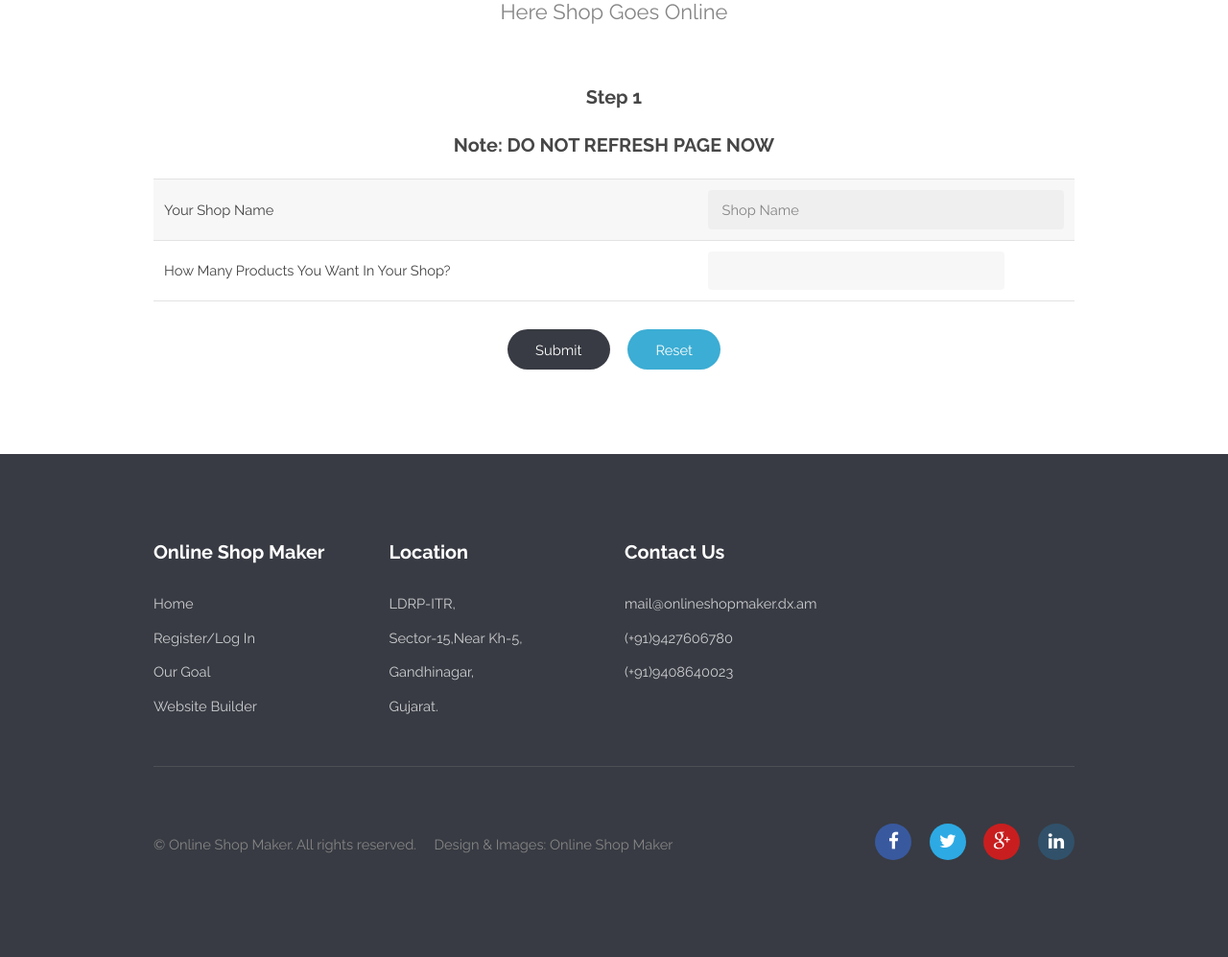
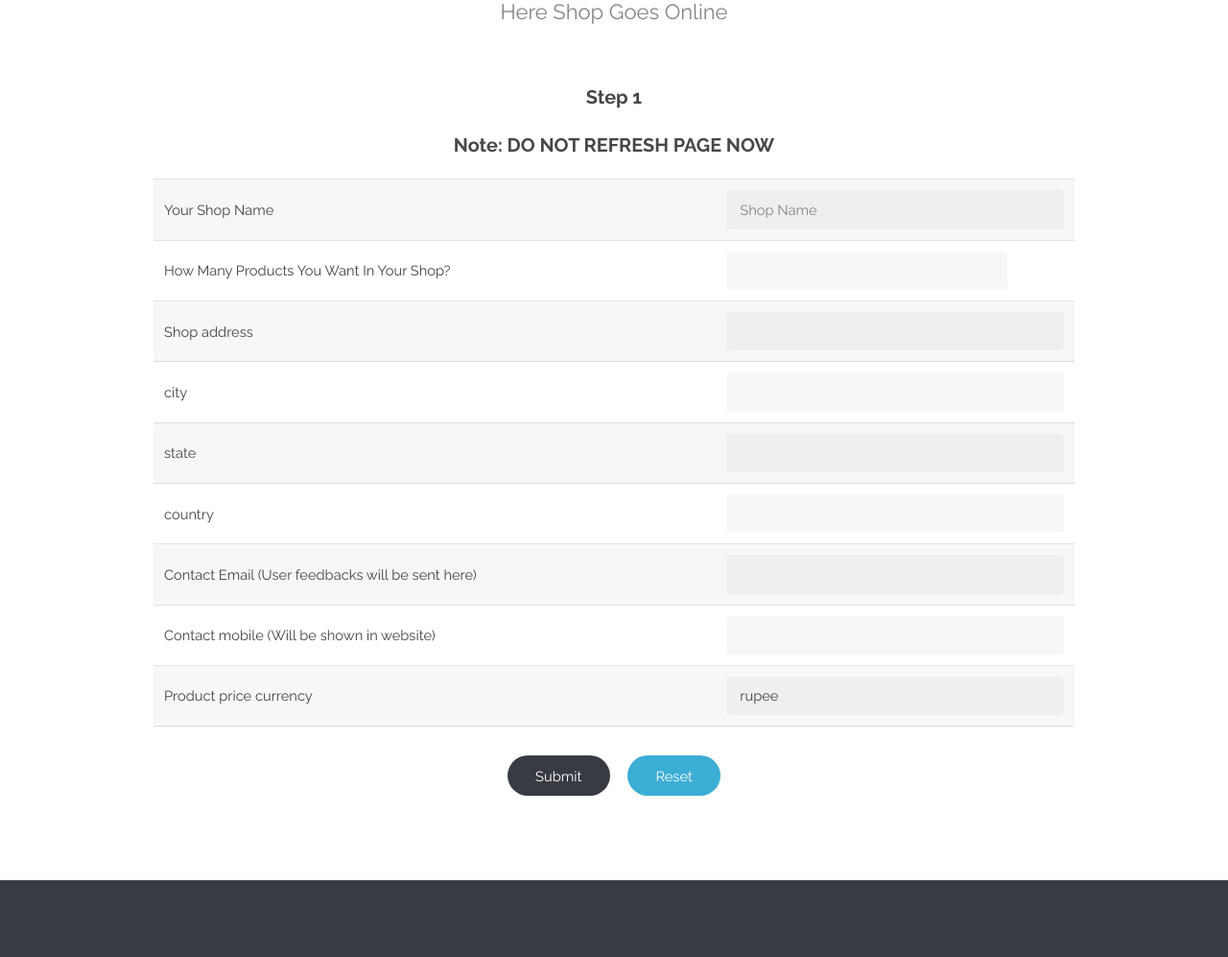
Before and after one commit to ChintanNandish/onlineshopmaker_new, a PHP site: page /websitebuilder.php in a window 1280 px wide. Shown: the part 255-1252 px from the top of the page at 96% size. Before the commit the page ends 1151 px from the top, so only its background shows below. Run offline with PHP 8.4, Linux system fonts and the light colour scheme; the visitor is signed in with stand-in values (Sample User, id 1).

Commit message:
Added owner-data.json, shop details

```diff
--- a/js/myjs.js
+++ b/js/myjs.js
@@ -155,10 +155,20 @@
 		}
 
 		var shopname;
+		var contact_email;
+		var contact_mobile;
+		var shop_address, shop_city, shop_state, shop_country, product_currency;
 		function last_check(){
 			var start=0;
 			var pattern=/^[A-Za-z0-9']+(\s{0,1}[A-Za-z0-9'])*$/;
 			shopname = document.getElementById('shopname').value;
+			contact_email = document.getElementById('contact_email').value;
+			contact_mobile = document.getElementById('contact_mobile').value;
+			shop_address = document.getElementById('shop_address').value;
+			shop_city = document.getElementById('shop_city').value;
+			shop_state = document.getElementById('shop_state').value;
+			shop_country = document.getElementById('shop_country').value;
+			product_currency = document.getElementById('product_currency').value;
 			if(shopname==''){
 				alert("Please Enter Shop Name");
 				document.getElementById("shopname").focus();
@@ -179,6 +189,41 @@
 			if(document.getElementById('product_type').value==''){
 				alert("Please Select how many Products!");
 				document.getElementById("product_type").focus();
+				return false;
+			}
+			else if (isNaN(document.getElementById('product_type').value) || document.getElementById('product_type').value < 0 || !(document.getElementById('product_type').value % 1 === 0)){
+				alert("Number of products must be positive integer!");
+				document.getElementById("product_type").focus();
+				return false;
+			}
+			else if (shop_address == ''){
+				alert("Please enter shop address!");
+				document.getElementById("shop_address").focus();
+				return false;
+			}
+			else if (contact_email == ''){
+				alert("Please enter contact email!");
+				document.getElementById("contact_email").focus();
+				return false;
+			}
+			else if (contact_mobile == ''){
+				alert("Please enter contact mobile!");
+				document.getElementById("contact_mobile").focus();
+				return false;
+			}
+			else if (shop_city == ''){
+				alert("Please enter city!");
+				document.getElementById("shop_city").focus();
+				return false;
+			}
+			else if (shop_state == ''){
+				alert("Please enter state!");
+				document.getElementById("shop_state").focus();
+				return false;
+			}
+			else if (shop_country == ''){
+				alert("Please enter country!");
+				document.getElementById("shop_country").focus();
 				return false;
 			}
 			document.getElementById('first_div').style.display='none';
@@ -313,19 +358,29 @@
 					'<input type="text" id="product_size" name="product_size" placeholder="width x height x depth or S/M/L/XL"><label>Product size</label>'+
 					'<input type="text" id="product_description" name="product_description"><label>Product description</label>'+
 					'<input type="text" id="product_gender" name="product_gender"><label>Product gender</label>'+
-					'<input type="text" id="product_offer_price" name="product_offer_price"><label>Product offer price</label>'+
-					'<input type="text" id="product_offer_percentage" name="product_offer_percentage"><label>Product offer in percentage(%)</label>'+
+					'<input type="text" id="product_offer_price" onkeyup="get_offer_percentage(this.value)" name="product_offer_price"><label>Product offer price</label>'+
+					'<input type="text" id="product_offer_percentage" onkeyup="get_offer_price(this.value)" name="product_offer_percentage"><label>Product offer in percentage(%)</label>'+
 					'<input type="text" id="product_color" name="product_color"><label>Product color</label>'+
 					'<input type="hidden" id="shop_name" name="shop_name" value="'+shopname+'">'+
 					'<input type="hidden" id="product_cat" name="product_cat">'+
 					'<input type="hidden" id="product_subcat" name="product_subcat">'+
 					'<input type="hidden" id="temp_flag" name="temp_flag" value="0">'+
+					'<input type="hidden" id="shop_address" name="shop_address" value="'+shop_address+'">'+
+					'<input type="hidden" id="shop_city" name="shop_city" value="'+shop_city+'">'+
+					'<input type="hidden" id="shop_state" name="shop_state" value="'+shop_state+'">'+
+					'<input type="hidden" id="shop_country" name="shop_country" value="'+shop_country+'">'+
+					'<input type="hidden" id="contact_email" name="contact_email" value="'+contact_email+'">'+
+					'<input type="hidden" id="contact_mobile" name="contact_mobile" value="'+contact_mobile+'">'+
+					'<input type="hidden" id="product_currency" name="product_currency" value="'+product_currency+'">'+
 					'</form>';
 				if (start < count){
 					var button = document.createElement("BUTTON");
 					var button_name = document.createTextNode("Next entry");
 					button.onclick = function(){
 						var pname = document.getElementById('product_name').value;
+						var product_offer_price = document.getElementById('product_offer_price').value;
+						var product_offer_percentage = document.getElementById('product_offer_percentage').value;
+						var product_price = document.getElementById('product_price').value;
 						if (pname==''){
 							alert('Please enter product name!');
 							document.getElementById('product_name').focus();
@@ -336,12 +391,12 @@
 							document.getElementById('product_price').focus();
 							return false;
 						}
-						else if (document.getElementById('product_stock').value=='' || isNaN(document.getElementById('product_stock').value) || document.getElementById('product_stock').value < 0){
+						else if (document.getElementById('product_stock').value=='' || isNaN(document.getElementById('product_stock').value) || document.getElementById('product_stock').value < 0 || !(document.getElementById('product_stock').value % 1 === 0)){
 							alert('Please enter valid product stock!');
 							document.getElementById('product_stock').focus();
 							return false;
 						}
-						else if (document.getElementById('product_threshold').value=='' || isNaN(document.getElementById('product_threshold').value) || document.getElementById('product_threshold').value < 0){
+						else if (document.getElementById('product_threshold').value=='' || isNaN(document.getElementById('product_threshold').value) || document.getElementById('product_threshold').value < 0 || !(document.getElementById('product_threshold').value % 1 === 0)){
 							alert('Please enter valid product threshold!');
 							document.getElementById('product_threshold').focus();
 							return false;
@@ -360,6 +415,42 @@
 							alert('You must select at least one image!');
 							document.getElementById('product_image[]').focus();
 							return false;
+						}
+						else if (product_offer_price != '' && (isNaN(product_offer_price) || product_offer_price < 0)){
+							alert('Offer price must be a non-nagetive number!');
+							document.getElementById('product_offer_price').focus();
+							return false;
+						}
+						else if (product_offer_percentage != '' && (isNaN(product_offer_percentage) || product_offer_percentage < 0)){
+							alert('Offer percentage must be a non-nagetive number!');
+							document.getElementById('product_offer_percentage').focus();
+							return false;
+						}
+						else if (product_offer_price != '' || product_offer_percentage != ''){
+							var get_per = ((product_price - product_offer_price)*100)/(product_price);
+							if (!((product_offer_percentage - get_per) < 0.5 && (product_offer_percentage - get_per) > (0-0.5))){
+								alert('Offer price and percentage not matched with actual price!');
+								document.getElementById('product_offer_percentage').focus();
+								return false;
+							}
+						}
+						else if (product_offer_price > product_price){
+							alert('Offer price cannot be more than product price!');
+							document.getElementById('product_offer_price').focus();
+							return false;
+						}
+						else if (product_offer_percentage > 100){
+							alert('Offer percentage cannot be more than 100!');
+							document.getElementById('product_offer_percentage').focus();
+							return false;
+						}
+						else if (product_offer_price != '' && product_offer_percentage == ''){
+							var get_percentage = ((product_price - product_offer_price)*100)/(product_price);
+							document.getElementById('product_offer_percentage').value = get_percentage;
+						}
+						else if (product_offer_price == '' && product_offer_percentage != ''){
+							var get_price = ((100 - product_offer_percentage)*product_price)/100;
+							document.getElementById('product_offer_price').value = get_price;
 						}
 
 						for (i = 0; i < product_list.length; i++){
@@ -402,6 +493,27 @@
 
 		}
 
+		function get_offer_percentage(off_pri){
+			var pro_pri = document.getElementById('product_price').value;
+			if (pro_pri != '' && off_pri != '' && !isNaN(pro_pri) && !isNaN(off_pri) && off_pri >= 0 && pro_pri > 0){
+				var get_percentage = ((pro_pri - off_pri)*100)/(pro_pri);
+				document.getElementById('product_offer_percentage').value = get_percentage.toFixed(2);
+			}
+			if (off_pri == ''){
+				document.getElementById('product_offer_percentage').value = '';
+			}
+		}
+
+		function get_offer_price(off_per){
+			var pro_pri = document.getElementById('product_price').value;
+			if (pro_pri != '' && off_per != '' && !isNaN(pro_pri) && !isNaN(off_per) && off_per >=0 && pro_pri > 0){
+				var get_price = ((100 - off_per)*pro_pri)/100;
+				document.getElementById('product_offer_price').value = get_price.toFixed(0);
+			}
+			if (off_per == ''){
+				document.getElementById('product_offer_price').value = '';
+			}
+		}
 
 		function last_submit(){
 			if(confirm('Are you sure want to submit data entered till now? YOU CANNOT REVERT IF YOU PRESS OK!')){
--- a/loginuserdb.php
+++ b/loginuserdb.php
@@ -2,7 +2,6 @@
 session_start();
 $username=$_POST["uname"];
 $pwd=$_POST["pwd"];
-$go_to=$_POST['hidden_go'];
 $c=mysqli_connect("fdb19.awardspace.net","2594801_onlineshopmaker","onlineshopmaker1");
 $z=mysqli_select_db($c,"2594801_onlineshopmaker");
 $au="select User_name,Active,Email,Name from user where User_name='".$username."' AND Password='".$pwd."'";
--- a/websitebuilder.php
+++ b/websitebuilder.php
@@ -71,26 +71,65 @@ if (filesize('user_folders/'.$_SESSION["username"].'/product_data.json') > 0){
 						</header>
 						<div class="12u 12u$(4)">
 							<table>
-							<tr><td>Your Shop Name</td><td><input type="text" name="shopname" id="shopname"  placeholder="Shop Name"  required /></td></tr>
+								<tr>
+									<td>Your Shop Name</td>
+									<td><input type="text" name="shopname" id="shopname"  placeholder="Shop Name"  required />
+									</td>
+								</tr>
 								<tr>
 									<td>How Many Products You Want In Your Shop? </td>
 									<td>
 									<div name='type' id='type' class="10u$">
 										<input type="text" name="product_type" id="product_type" required/>
-
-							<!--<div class="select-wrapper">
-								<select name="product_type" id="product_type" onchange='make_fields();' onfocus='check_data_shop();'>
-								  <option value="">- Types -</option>
-								  <option value="1">1</option>
-								  <option value="2">2</option>
-								  <option value="3">3</option>
-								  <option value="4">4</option>
-								  <option value="5">5</option>
+									</div>
+									</td>
+								</tr>
+								<tr>
+									<td>Shop address</td>
+									<td>
+										<input type="text" name="shop_address" id="shop_address" required/>
+									</td>
+								</tr>
+								<tr>
+									<td>city</td>
+									<td>
+										<input type="text" name="shop_city" id="shop_city" required/>
+									</td>
+								</tr>
+								<tr>
+									<td>state</td>
+									<td>
+										<input type="text" name="shop_state" id="shop_state" required/>
+									</td>
+								</tr>
+								<tr>
+									<td>country</td>
+									<td>
+										<input type="text" name="shop_country" id="shop_country" required/>
+									</td>
+								</tr>
+								<tr>
+									<td>Contact Email (User feedbacks will be sent here)</td>
+									<td>
+										<input type="Email" name="contact_email" id="contact_email" required/>
+									</td>
+								</tr>
+								<tr>
+									<td>Contact mobile (Will be shown in website)</td>
+									<td>
+										<input type="Email" name="contact_mobile" id="contact_mobile" required/>
+									</td>
+								</tr>
+								<tr>
+									<td>Product price currency</td>
+									<td>
+										<select id="product_currency" name="product_currency">
+											<option value="rupee">rupee</option>
+											<option value="dollar">dollar</option>
+											<option value="GBP">Britain pound</option>
 										</select>
-							</div>
-							-->
-							</div>
-							</td></tr>
+									</td>
+								</tr>
 							</table>
 						</div>
 						</div>
```
Also changed, not shown: add-product-admin.php (+71 -7 lines), update-product-admin.php (+80 -9 lines), upload_product_data.php (+17 -16 lines), verify.php (+12 -3 lines). Lines whose indentation alone changed are shown as unchanged.
